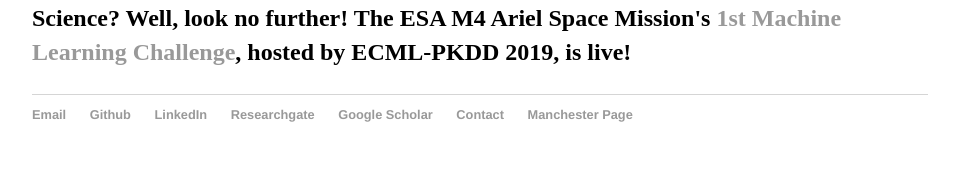
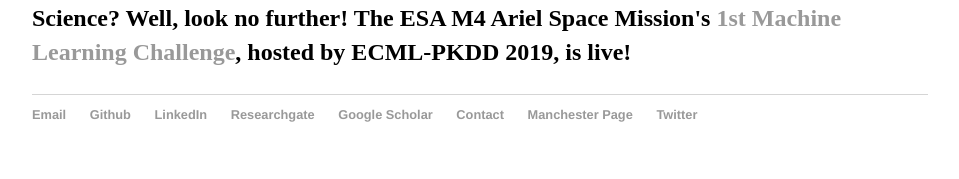
Before and after one commit to nnikolaou/nnikolaou.github.io, a Jekyll site: the page index.html, which Jekyll copies as it is, in a window 1280 px wide. Shown: the part 981-1160 px from the top of the page, without its empty margins (160-1119 px from the left). Built offline with Jekyll 4.4.1, drawn with Linux system fonts in a browser that asks for light colours.

Commit message:
Update index.html

```diff
--- a/index.html
+++ b/index.html
@@ -84,6 +84,7 @@
 	<li><a href="https://scholar.google.com/citations?user=R6b6Rp8AAAAJ&hl=en">Google Scholar</a></li>
 	<li><a href="https://www.ucl.ac.uk/astrophysics/people/dr-nikolaou-nikolaos-research-associate">Contact</a></li>
 	<li><a href="http://www.cs.man.ac.uk/%7Enikolaon/index.html">Manchester Page</a></li>
+	<li><a href="https://twitter.com/NikosNi41644559">Twitter</a></li>
     </ul>
 </footer>
 </body>
```
